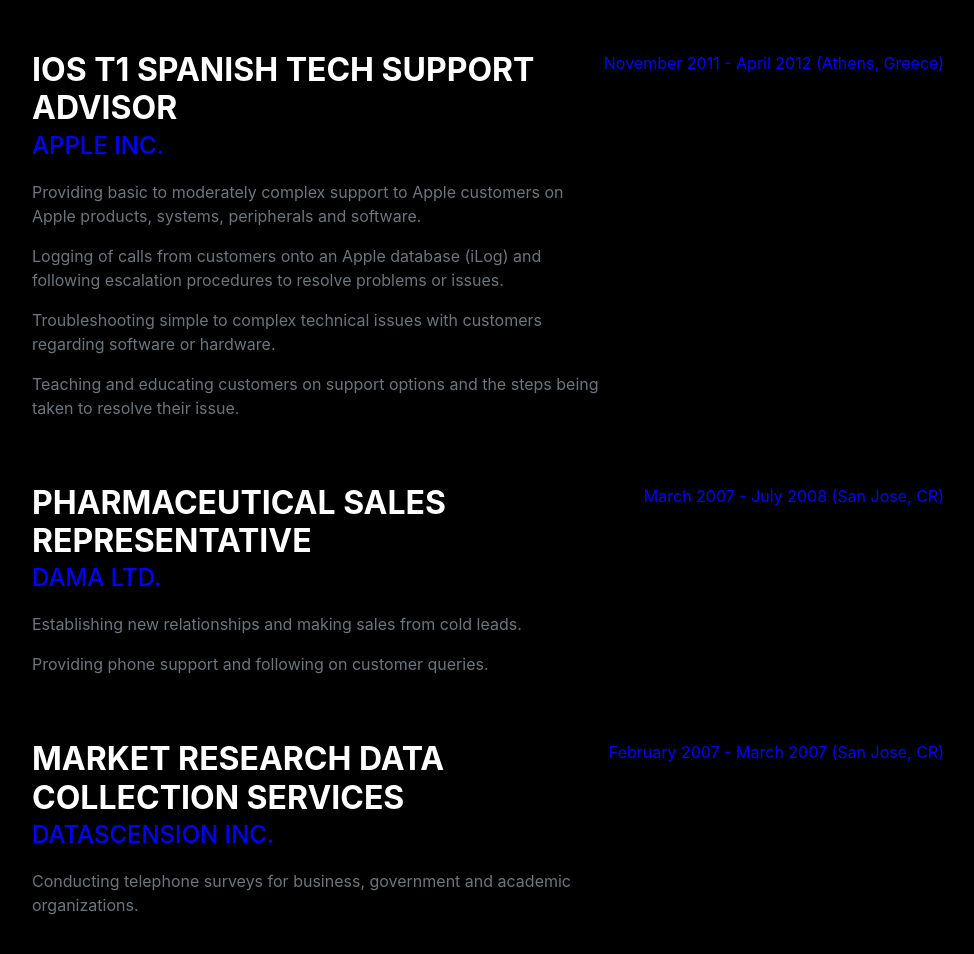
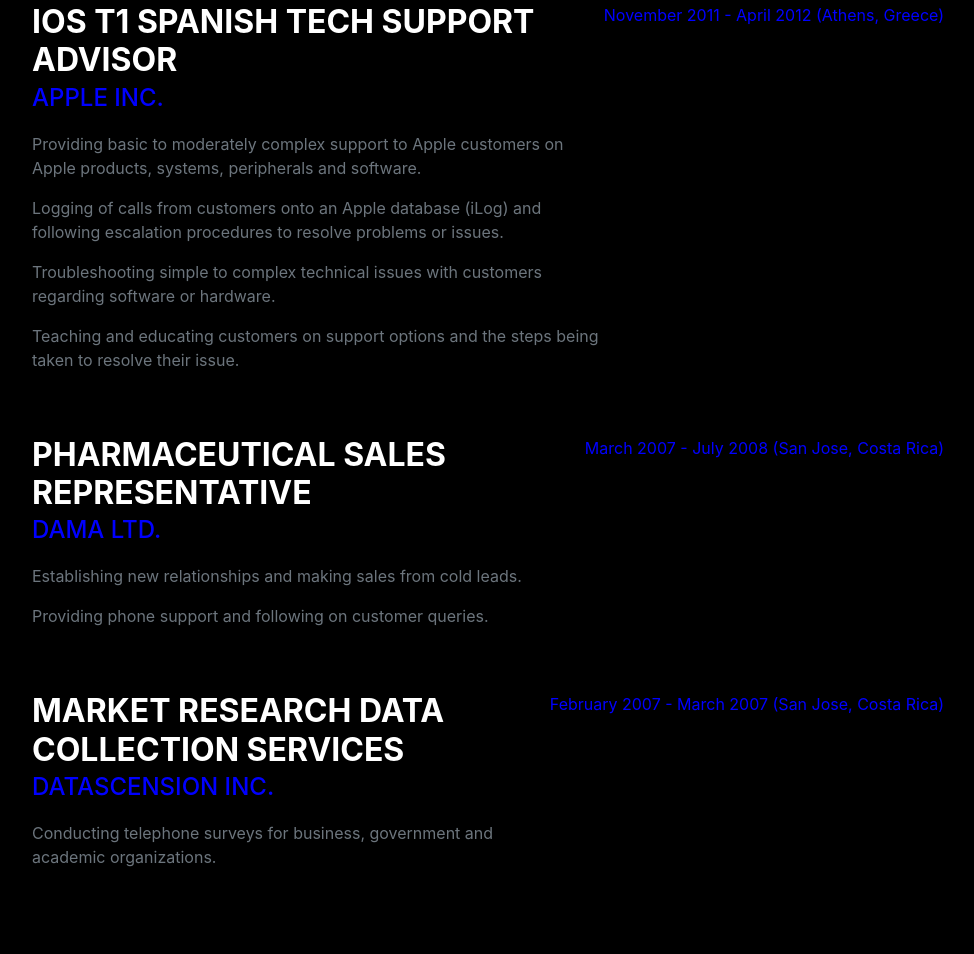
Before and after one commit to akvrmvlakis/akvrmvlakis.github.io, a plain HTML site: page index.html in a window 1280 px wide. Shown: the part 2343-3297 px from the top of the page, without its empty margins (288-1262 px from the left). Drawn offline with nearby package versions, Linux system fonts and the light colour scheme; a web font is replaced by a local one.

Commit message:
edited experience content

```diff
--- a/index.html
+++ b/index.html
@@ -104,8 +104,8 @@
                         </p>
 
                     </div>
-                    <div class="flex-shrink-0"><span class="text-primary">October 2016 - February 2017 (Wiltshire,
-                            UK)</span></div>
+                    <div class="flex-shrink-0"><span class="text-primary">October 2016 - February 2017 (Remote)</span>
+                    </div>
                 </div>
                 <div class="d-flex flex-column flex-md-row justify-content-between mb-5">
                     <div class="flex-grow-1">
@@ -160,7 +160,8 @@
                         <p>Establishing new relationships and making sales from cold leads.</p>
                         <p>Providing phone support and following on customer queries.</p>
                     </div>
-                    <div class="flex-shrink-0"><span class="text-primary">March 2007 - July 2008 (San Jose, CR)</span>
+                    <div class="flex-shrink-0"><span class="text-primary">March 2007 - July 2008 (San Jose, Costa
+                            Rica)</span>
                     </div>
                 </div>
 
@@ -171,7 +172,7 @@
                         <p>Conducting telephone surveys for business, government and academic organizations.</p>
                     </div>
                     <div class="flex-shrink-0"><span class="text-primary">February 2007 - March 2007 (San Jose,
-                            CR)</span>
+                            Costa Rica)</span>
                     </div>
                 </div>
 
```
